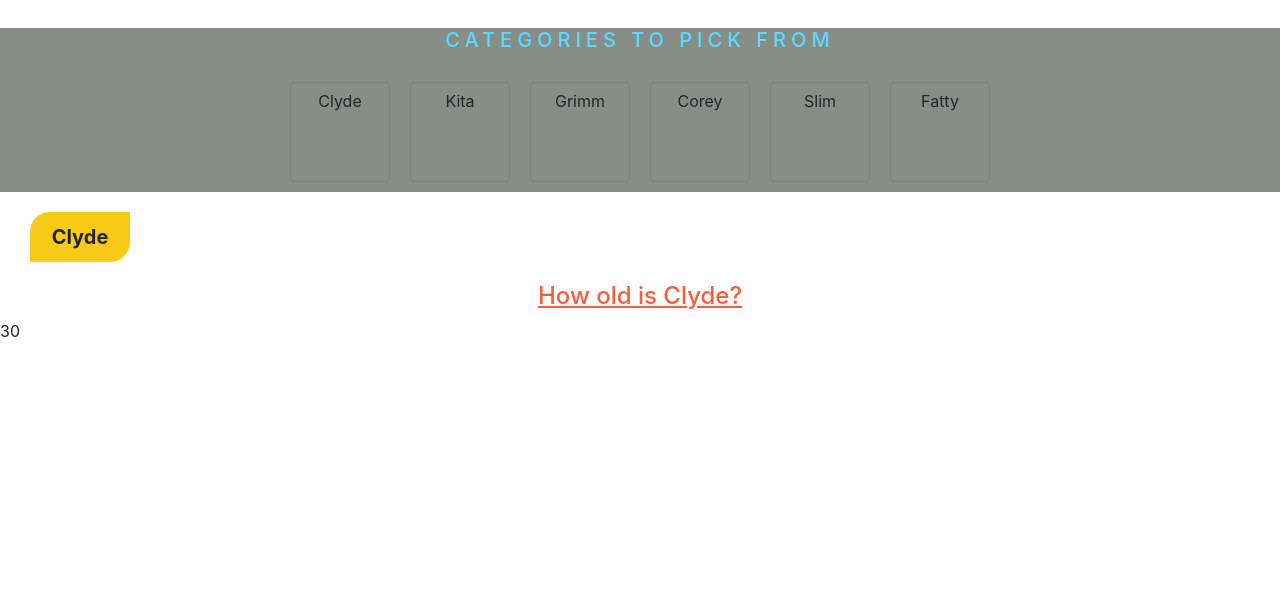
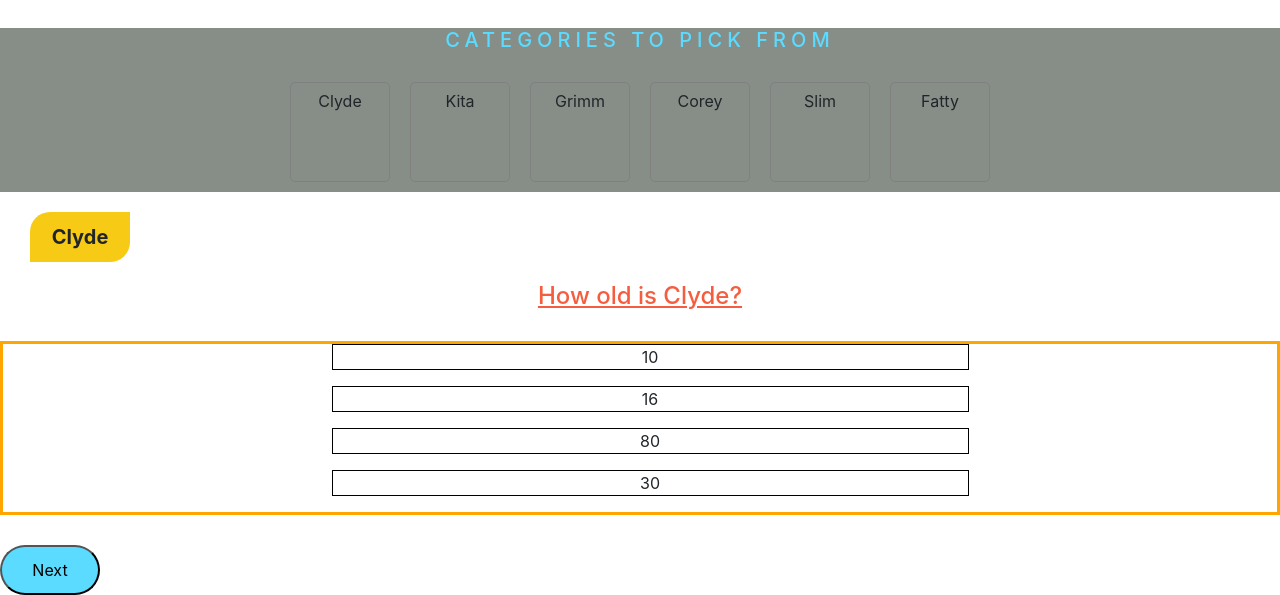
Before and after one commit to ClydiesF/HCHO-Trivia-Game, a website: page index.html in a window 1280 px wide. Both pictures are taken after a click on the element "Clyde". Shown: the part 270-865 px from the top of the page. Before the commit the page ends 800 px from the top, so only its background shows below. Drawn offline with nearby package versions, Linux system fonts and the light colour scheme.

Commit message:
Randomized Answer Selections

```diff
--- a/index.html
+++ b/index.html
@@ -30,14 +30,8 @@
     <div id="Cat-Select">Category</div>
 
     <h4 id="question"></h4>
-    <div class="answers">
-
-    </div>
-
-
-
-
-
+    <div class="answers"></div>
+    <button>Next</button>
 
 
 
--- a/script.js
+++ b/script.js
@@ -22,19 +22,33 @@ const Trivia = {
 }
 
 
-
-
 $(".Cat-box").click((e) => {
     let catName = e.target.textContent;
-    console.log(e.target.textContent);
     $("#Cat-Select").text(catName);
     $("#question").text(Trivia[catName].Questions[0]);
-    // Create a "p" Element
-    let answer1 = document.createElement('p');
-    let txt = document.createTextNode(Trivia[catName].Answers[0]);
 
-    answer1.append(txt);
-    console.log(answer1)
-    console.log(Trivia[catName].Answers[0])
-    $(".answers").append(answer1);
+    // Creates a new array and puts the correct answer inside of it
+    let options = Trivia[catName].dummy[0];
+    options.push(Trivia[catName].Answers[0]);
+    let index = [0, 1, 2, 3]
+        // loop through options and display them in a random order
+    options.forEach((el) => {
+        // Create a "p" Element
+        let random = Math.floor(Math.random() * index.length);
+        let answer1 = document.createElement('p');
+        let txt = document.createTextNode(Trivia[catName].dummy[0][index[random]]);
+        answer1.append(txt);
+        $(".answers").append(answer1);
+        console.log(index.length)
+        console.log(random)
+        index.splice(random, 1)
+
+        console.log(index);
+
+    });
+
 })
+
+// Logic to handle an answer Click
+
+//  Logic to handle the next Button/
--- a/styles.css
+++ b/styles.css
@@ -49,3 +49,25 @@ h1 {
   text-align: center;
   text-decoration: underline;
   color: #f55d3e; }
+
+.answers {
+  margin: 30px auto;
+  display: flex;
+  flex-direction: column;
+  justify-content: center;
+  align-items: center;
+  border: solid orange 3px; }
+  .answers p {
+    text-align: center;
+    margin-left: 20px;
+    border: solid black 1px;
+    width: 50%; }
+    .answers p:hover {
+      border: solid green 1px;
+      cursor: pointer; }
+
+button {
+  width: 100px;
+  height: 50px;
+  background: #5adbff;
+  border-radius: 25px; }
```
